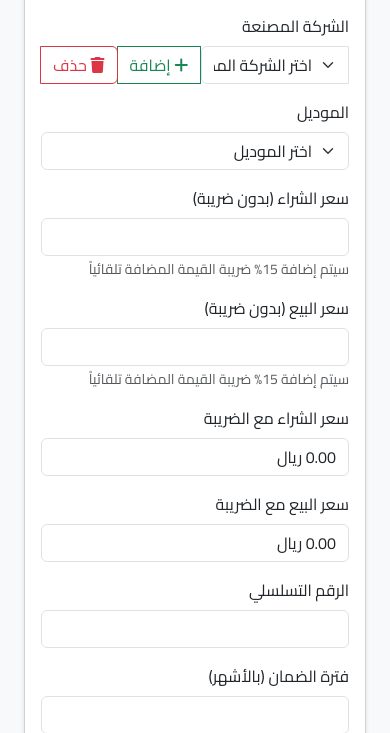
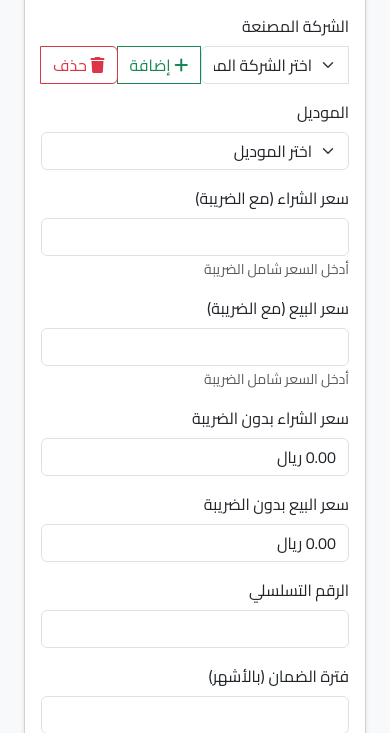
Before and after one commit to FLANsa/Alsaqri-site, a Flask app: page /add_new_phone in a window 390 px wide. Shown: the part 269-1002 px from the top of the page. Run offline with Flask 3, Linux system fonts and the light colour scheme; a user stored in the database is signed in; data comes from the database, SQL or seed files in the repository.

Commit message:
Fix: Update phone forms to accept prices with VAT and calculate base prices correctly

```diff
--- a/app.py
+++ b/app.py
@@ -619,18 +619,18 @@ def add_new_phone():
         try:
             brand = request.form.get('brand')
             model = request.form.get('model')
-            purchase_price = float(request.form.get('purchase_price'))  # Price without VAT
-            selling_price = float(request.form.get('selling_price'))    # Price without VAT
+            purchase_price_with_vat = float(request.form.get('purchase_price'))  # Input already includes VAT
+            selling_price_with_vat = float(request.form.get('selling_price'))    # Input already includes VAT
             serial_number = request.form.get('serial_number')
             warranty = int(request.form.get('warranty'))
 
+            # Calculate base prices without VAT
+            purchase_price = calculate_price_without_vat(purchase_price_with_vat)
+            selling_price = calculate_price_without_vat(selling_price_with_vat)
+
             # Calculate VAT amounts
-            purchase_vat = calculate_vat(purchase_price)
-            selling_vat = calculate_vat(selling_price)
-
-            # Calculate prices with VAT
-            purchase_price_with_vat = calculate_price_with_vat(purchase_price)
-            selling_price_with_vat = calculate_price_with_vat(selling_price)
+            purchase_vat = purchase_price_with_vat - purchase_price
+            selling_vat = selling_price_with_vat - selling_price
             description = request.form.get('description')
             barcode_input = request.form.get('barcode_input')
 
@@ -737,19 +737,19 @@ def add_used_phone():
         try:
             brand = request.form.get('brand')
             model = request.form.get('model')
-            purchase_price = float(request.form.get('purchase_price'))  # Price without VAT
-            selling_price = float(request.form.get('selling_price'))    # Price without VAT
+            purchase_price_with_vat = float(request.form.get('purchase_price'))  # Input already includes VAT
+            selling_price_with_vat = float(request.form.get('selling_price'))    # Input already includes VAT
             serial_number = request.form.get('serial_number')
             phone_condition = request.form.get('phone_condition')
             age = int(request.form.get('age'))
 
+            # Calculate base prices without VAT
+            purchase_price = calculate_price_without_vat(purchase_price_with_vat)
+            selling_price = calculate_price_without_vat(selling_price_with_vat)
+
             # Calculate VAT amounts
-            purchase_vat = calculate_vat(purchase_price)
-            selling_vat = calculate_vat(selling_price)
-
-            # Calculate prices with VAT
-            purchase_price_with_vat = calculate_price_with_vat(purchase_price)
-            selling_price_with_vat = calculate_price_with_vat(selling_price)
+            purchase_vat = purchase_price_with_vat - purchase_price
+            selling_vat = selling_price_with_vat - selling_price
             description = request.form.get('description')
             barcode_input = request.form.get('barcode_input')
 
--- a/templates/add_new_phone.html
+++ b/templates/add_new_phone.html
@@ -48,30 +48,30 @@
                         <div class="row">
                             <div class="col-md-6">
                                 <div class="mb-3">
-                                    <label for="purchase_price" class="form-label">سعر الشراء (بدون ضريبة)</label>
+                                    <label for="purchase_price" class="form-label">سعر الشراء (مع الضريبة)</label>
                                     <input type="number" class="form-control" id="purchase_price" name="purchase_price" step="0.01" required>
-                                    <small class="form-text text-muted">سيتم إضافة 15% ضريبة القيمة المضافة تلقائياً</small>
+                                    <small class="form-text text-muted">أدخل السعر شامل الضريبة</small>
                                 </div>
                             </div>
                             <div class="col-md-6">
                                 <div class="mb-3">
-                                    <label for="selling_price" class="form-label">سعر البيع (بدون ضريبة)</label>
+                                    <label for="selling_price" class="form-label">سعر البيع (مع الضريبة)</label>
                                     <input type="number" class="form-control" id="selling_price" name="selling_price" step="0.01" required>
-                                    <small class="form-text text-muted">سيتم إضافة 15% ضريبة القيمة المضافة تلقائياً</small>
+                                    <small class="form-text text-muted">أدخل السعر شامل الضريبة</small>
                                 </div>
                             </div>
                         </div>
                         <div class="row">
                             <div class="col-md-6">
                                 <div class="mb-3">
-                                    <label class="form-label">سعر الشراء مع الضريبة</label>
-                                    <input type="text" class="form-control" id="purchase_price_with_vat" readonly>
+                                    <label class="form-label">سعر الشراء بدون الضريبة</label>
+                                    <input type="text" class="form-control" id="purchase_price_without_vat" readonly>
                                 </div>
                             </div>
                             <div class="col-md-6">
                                 <div class="mb-3">
-                                    <label class="form-label">سعر البيع مع الضريبة</label>
-                                    <input type="text" class="form-control" id="selling_price_with_vat" readonly>
+                                    <label class="form-label">سعر البيع بدون الضريبة</label>
+                                    <input type="text" class="form-control" id="selling_price_without_vat" readonly>
                                 </div>
                             </div>
                         </div>
@@ -179,15 +179,19 @@ function calculatePriceWithVAT(price) {
     return price * 1.15; // Price + 15% VAT
 }
 
+function calculatePriceWithoutVAT(priceWithVAT) {
+    return priceWithVAT / 1.15; // Remove VAT from price
+}
+
 function updateVATCalculations() {
-    const purchasePrice = parseFloat(document.getElementById('purchase_price').value) || 0;
-    const sellingPrice = parseFloat(document.getElementById('selling_price').value) || 0;
+    const purchasePriceWithVAT = parseFloat(document.getElementById('purchase_price').value) || 0;
+    const sellingPriceWithVAT = parseFloat(document.getElementById('selling_price').value) || 0;
 
-    const purchasePriceWithVAT = calculatePriceWithVAT(purchasePrice);
-    const sellingPriceWithVAT = calculatePriceWithVAT(sellingPrice);
+    const purchasePriceWithoutVAT = calculatePriceWithoutVAT(purchasePriceWithVAT);
+    const sellingPriceWithoutVAT = calculatePriceWithoutVAT(sellingPriceWithVAT);
 
-    document.getElementById('purchase_price_with_vat').value = purchasePriceWithVAT.toFixed(2) + ' ريال';
-    document.getElementById('selling_price_with_vat').value = sellingPriceWithVAT.toFixed(2) + ' ريال';
+    document.getElementById('purchase_price_without_vat').value = purchasePriceWithoutVAT.toFixed(2) + ' ريال';
+    document.getElementById('selling_price_without_vat').value = sellingPriceWithoutVAT.toFixed(2) + ' ريال';
 }
 
 // Add event listeners for price inputs
```
